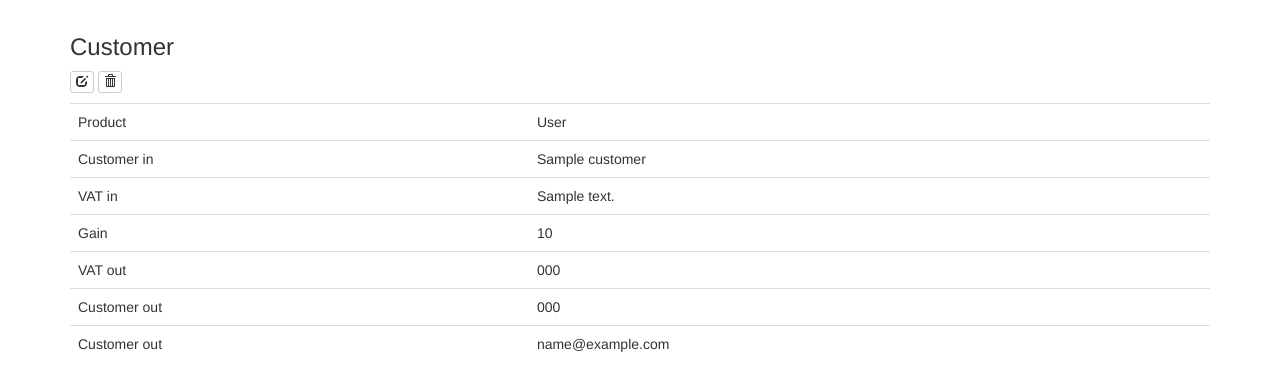
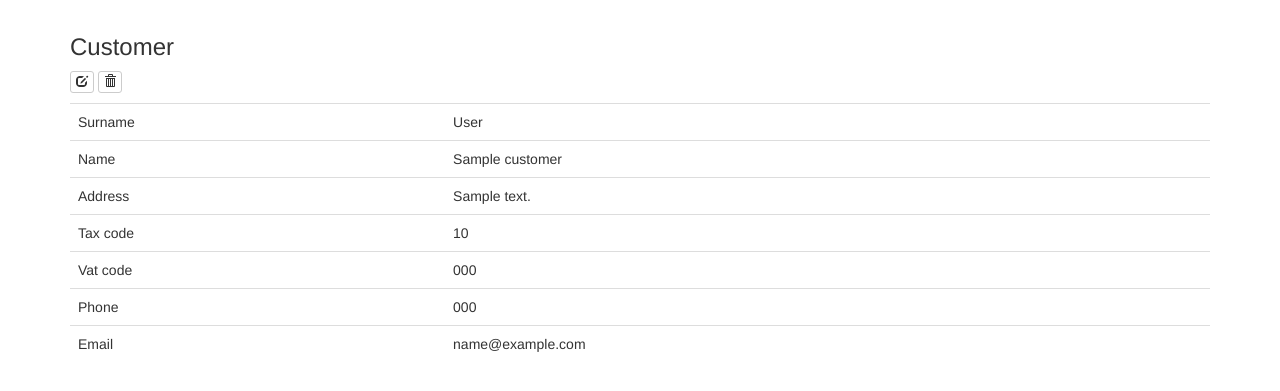
Before and after one commit to denever/discipline_terra, a Django app: template invoices/templates/customer_detail.html in a window 1280 px wide. Shown: the part 51-442 px from the top of the page. Run offline with Django 3.2, Linux system fonts and the light colour scheme; the template is opened without the code that fills it: most values are stand-ins (such as "Sample title", 1, 10 or a date in 2020); some libraries are stand-ins or nearby versions.

Commit message:
Fixed wrong labels for fields of customer detail

```diff
--- a/invoices/templates/customer_detail.html
+++ b/invoices/templates/customer_detail.html
@@ -13,25 +13,25 @@
 <table class="table table-hover">
   <tbody>
     <tr>
-      <td>{% trans "Product" %}</td><td>{{customer.surname}}</td>
+      <td>{% trans "Surname" %}</td><td>{{customer.surname}}</td>
     </tr>
     <tr>
-      <td>{% trans "Customer in" %}</td><td>{{customer.name}}</td>
+      <td>{% trans "Name" %}</td><td>{{customer.name}}</td>
     </tr>
     <tr>
-      <td>{% trans "VAT in" %}</td><td>{{customer.address}}</td>
+      <td>{% trans "Address" %}</td><td>{{customer.address}}</td>
     </tr>
     <tr>
-      <td>{% trans "Gain" %}</td><td>{{customer.tax_code}}</td>
+      <td>{% trans "Tax code" %}</td><td>{{customer.tax_code}}</td>
     </tr>
     <tr>
-      <td>{% trans "VAT out" %}</td><td>{{customer.vat_code}}</td>
+      <td>{% trans "Vat code" %}</td><td>{{customer.vat_code}}</td>
     </tr>
     <tr>
-      <td>{% trans "Customer out" %}</td><td>{{customer.phone}}</td>
+      <td>{% trans "Phone" %}</td><td>{{customer.phone}}</td>
     </tr>
     <tr>
-      <td>{% trans "Customer out" %}</td><td>{{customer.email}}</td>
+      <td>{% trans "Email" %}</td><td>{{customer.email}}</td>
     </tr>
   </tbody>
 </table>
```
